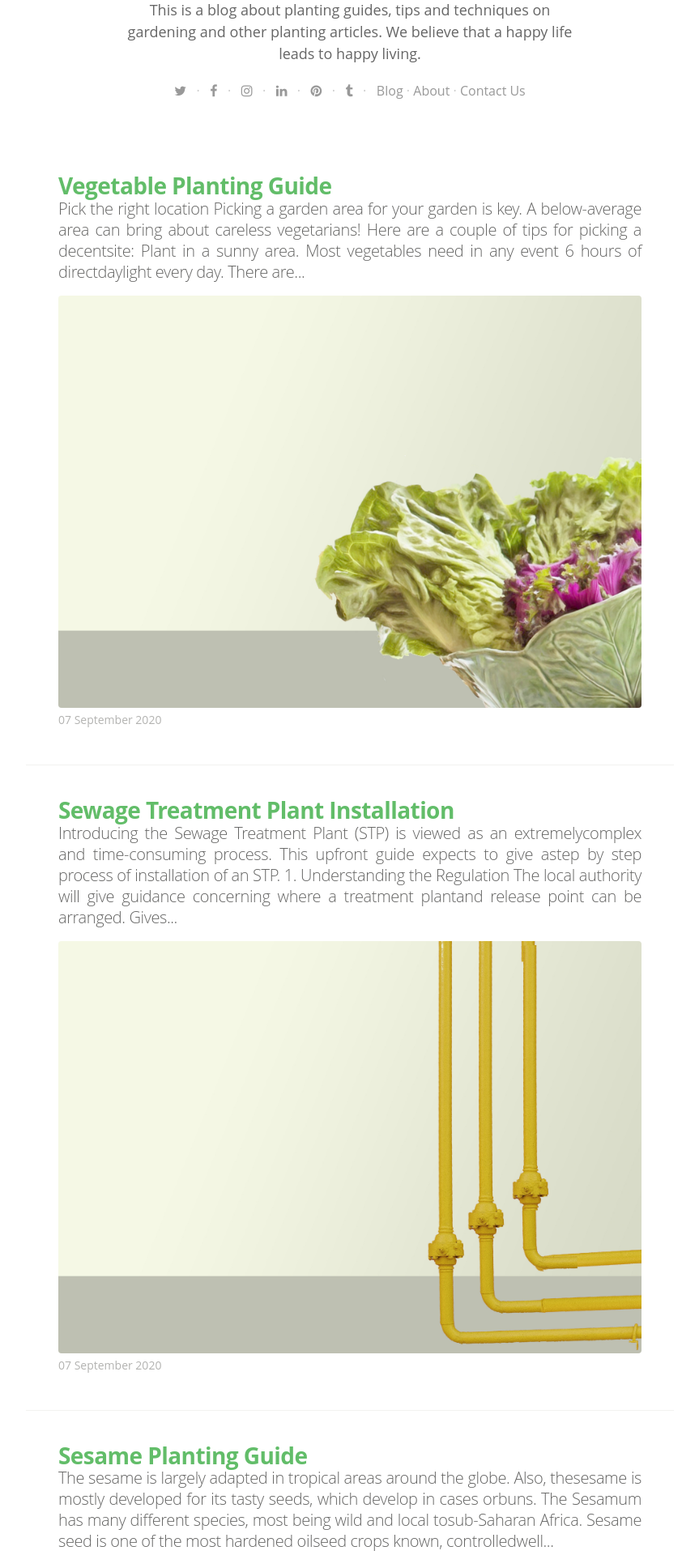
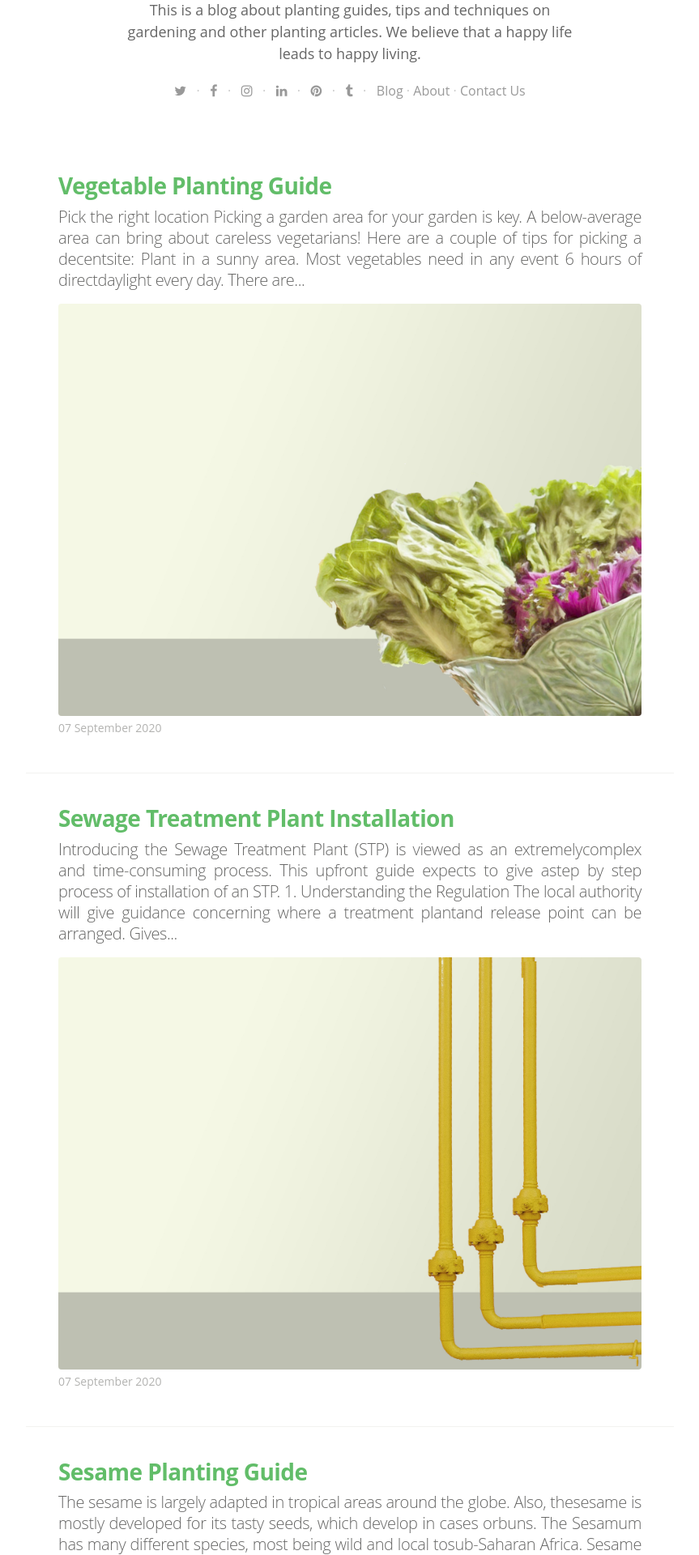
Before and after one commit to cleverberry/plantinguide, a Jekyll site: the page built from index.html, in a window 1280 px wide. Shown: the part 593-2513 px from the top of the page at 81% size, without its empty margins (208-1071 px from the left). Built offline with Jekyll 4.4.1, drawn with Linux system fonts in a browser that asks for light colours; nearby versions of some CDN libraries; some web fonts are replaced; the list of posts is cut into pages by our own code.

Commit message:
Add margin bottom on post title

```diff
--- a/css/main.sass
+++ b/css/main.sass
@@ -147,7 +147,7 @@ body
       display: block
       font-size: 28px
       line-height: 1.1
-      margin: 0 0
+      margin-bottom: 10px
       a
         text-decoration: none
         color: #62BD69
```
